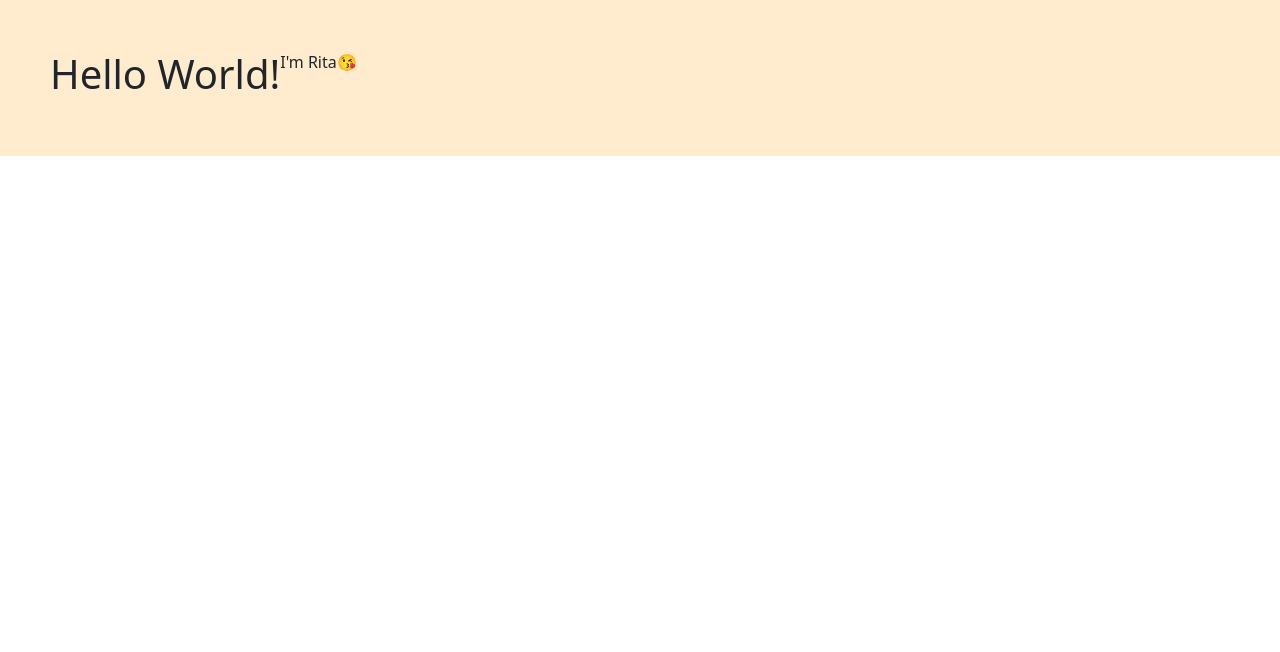
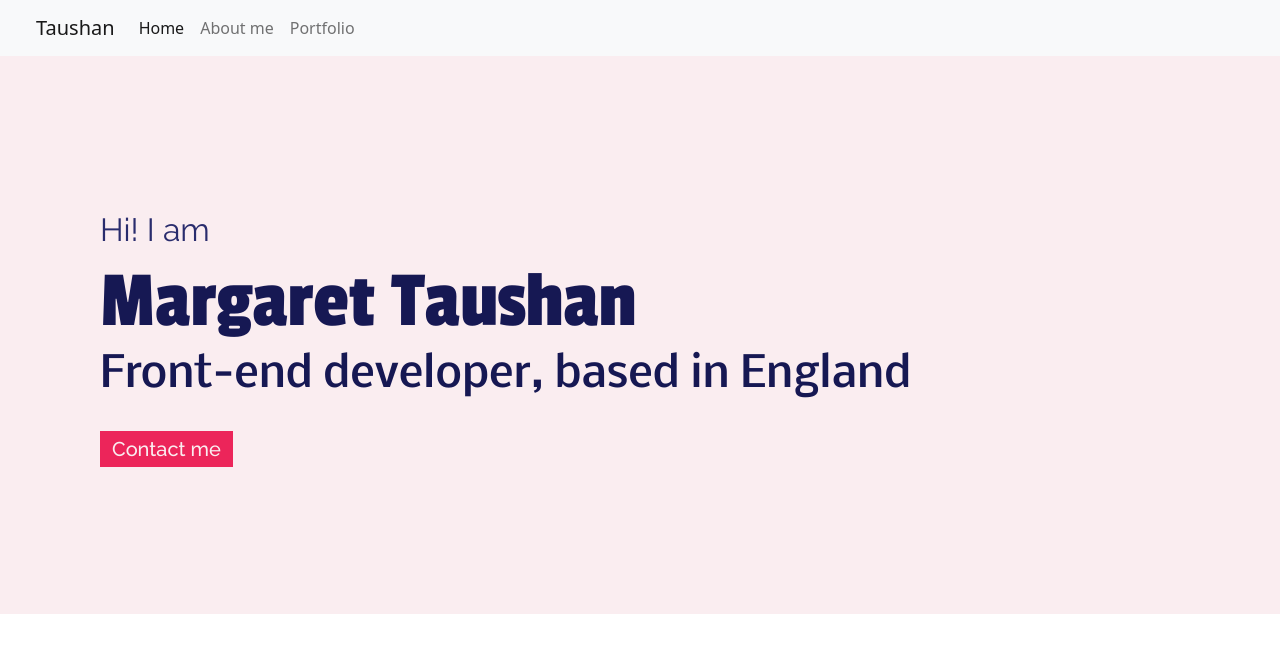
Before and after one commit to margarinsama/portfolio-project, a plain HTML site: page index.html in a window 1280 px wide. Drawn offline with nearby package versions, Linux system fonts and the light colour scheme.

Commit message:
added html and css for homepage

```diff
--- a/index.html
+++ b/index.html
@@ -4,6 +4,13 @@
     <meta charset="UTF-8">
     <meta http-equiv="X-UA-Compatible" content="IE=edge">
     <meta name="viewport" content="width=device-width, initial-scale=1.0">
+    <link rel="preconnect" href="https://fonts.googleapis.com">
+    <link rel="preconnect" href="https://fonts.gstatic.com" crossorigin>
+    <link rel="preconnect" href="https://fonts.googleapis.com">
+    <link rel="preconnect" href="https://fonts.gstatic.com" crossorigin>
+    <link
+        href="https://fonts.googleapis.com/css2?family=Nobile:wght@400;500&family=Passion+One&family=Raleway:wght@400;500;700&display=swap"
+        rel="stylesheet">
     <link rel="stylesheet" href="styles/portfolio.css">
     <link href="https://cdn.jsdelivr.net/npm/bootstrap@5.2.2/dist/css/bootstrap.min.css" rel="stylesheet"
         integrity="sha384-Zenh87qX5JnK2Jl0vWa8Ck2rdkQ2Bzep5IDxbcnCeuOxjzrPF/et3URy9Bv1WTRi" crossorigin="anonymous">
@@ -13,9 +20,34 @@
     <title>Portfolio</title>
 </head>
 <body>
-    <div class="d-flex">
-    <h1>Hello World!</h1>
-    <p>I'm Rita😘</p>
-</div>
+    <nav class="navbar sticky-top navbar-expand-lg bg-light">
+        <div class="container-fluid">
+            <a class="navbar-brand page-title" href="#">Taushan</a>
+            <button class="navbar-toggler" type="button" data-bs-toggle="collapse" data-bs-target="#navbarNav"
+                aria-controls="navbarNav" aria-expanded="false" aria-label="Toggle navigation">
+                <span class="navbar-toggler-icon"></span>
+            </button>
+            <div class="collapse navbar-collapse" id="navbarNav">
+                <ul class="navbar-nav">
+                    <li class="nav-item">
+                        <a class="nav-link active" aria-current="page" href="#">Home</a>
+                    </li>
+                    <li class="nav-item">
+                        <a class="nav-link" href="#">About me</a>
+                    </li>
+                    <li class="nav-item">
+                        <a class="nav-link" href="#">Portfolio</a>
+                    </li>
+
+                </ul>
+            </div>
+        </div>
+    </nav>
+    <div class="hero">
+        <p>Hi! I am</p>
+        <h1>Margaret Taushan</h1>
+        <h2>Front-end developer, based in England</h2>
+        <a class="contact-btn" href="#">Contact me</a>
+    </div>
 </body>
 </html>
--- a/styles/portfolio.css
+++ b/styles/portfolio.css
@@ -1,4 +1,46 @@
-div {
-    padding: 50px;
-    background-color: blanchedalmond;
+:root {
+    --primary-color: #EC255A;
+    --text-color: #161853;
+    --secondary-text-color: #292C6D;
+    --h1-font: 'Passion One', cursive;
+    --h2-font: 'Nobile', sans-serif;;
+    --main-font: 'Raleway', sans-serif;;
 }
+.page-title {
+    padding-left: 24px;
+}
+
+.hero {
+    background-color: #FAEDF0;
+    padding: 150px 0 150px 100px;
+}
+
+.hero h1, h2 {
+    color: var(--text-color);
+}
+.hero h1 {
+    font-size: 81px;
+    font-family: var(--h1-font);
+    margin-bottom: 0;
+}
+.hero h2 {
+    font-size: 42px;
+    font-family: var(--h2-font);
+    margin-bottom: 32px;
+
+}
+.hero p {
+    color: var(--secondary-text-color);
+    font-size: 32px;
+    font-family: var(--main-font);
+    margin-bottom: 0;
+}
+.contact-btn {
+    background-color: var(--primary-color);
+    color: #FAEDF0;
+    text-decoration: none;
+    padding: 6px 12px;
+    font-family: var(--main-font);
+    font-weight: 500;
+    font-size: 20px;
+}
```
